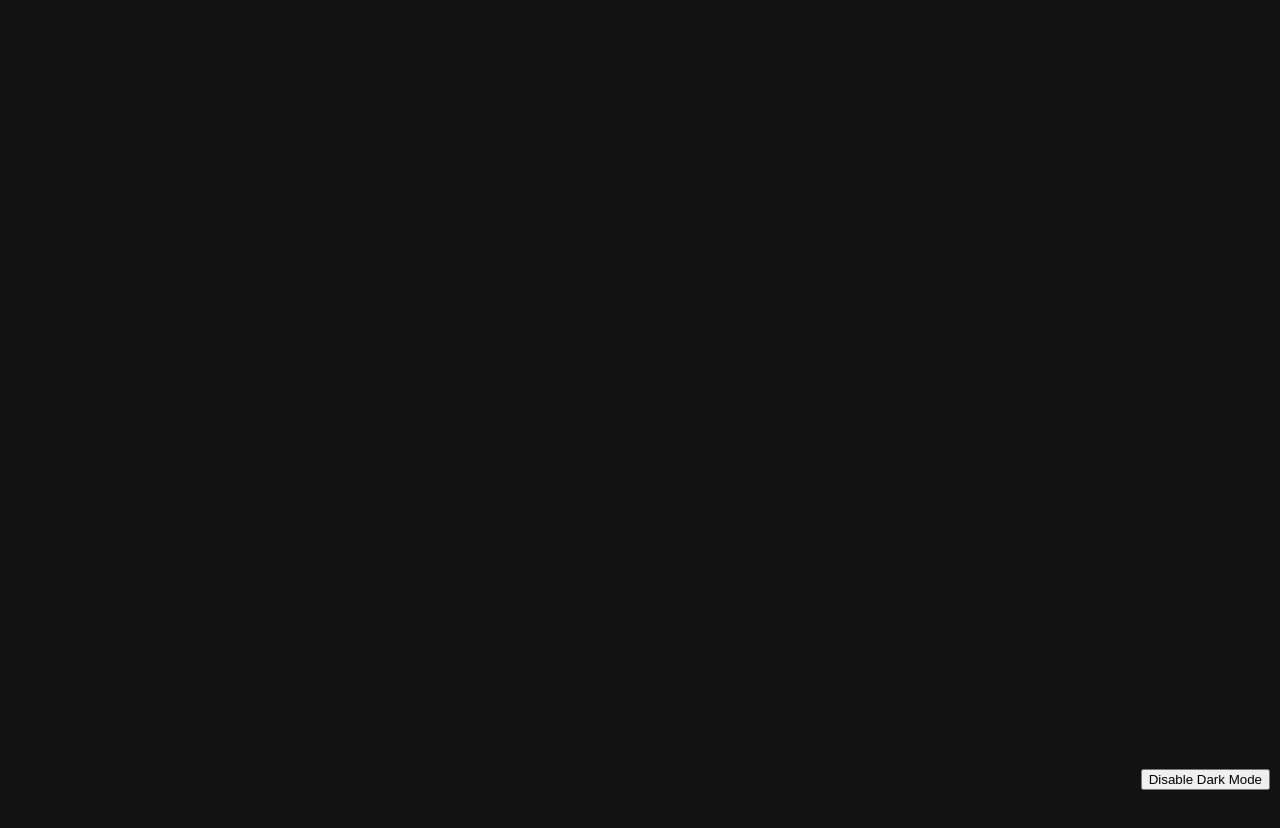
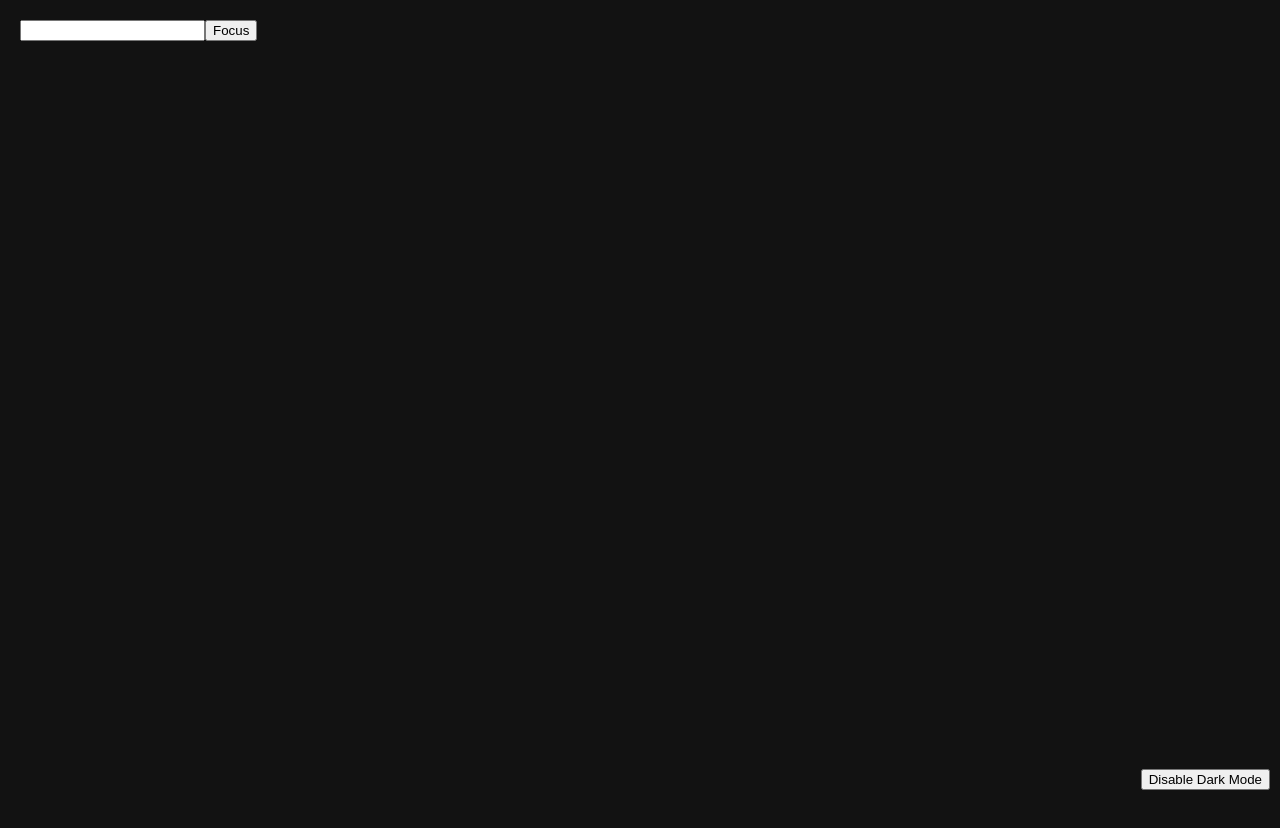
Before and after one commit to DylanIz/ReactTraining, a React (Vite) app in the folder ReactUpskill/react-demo/: page / in a window 1280 px wide. Shown: the top 828 px of the page. Built offline with nearby package versions, Linux system fonts and the light colour scheme.

Commit message:
use ref basic example

```diff
--- a/ReactUpskill/react-demo/src/App.tsx
+++ b/ReactUpskill/react-demo/src/App.tsx
@@ -1,10 +1,20 @@
+import { useRef } from "react";
 import "./App.css";
 import DarkMode from "./Components/DarkMode";
 
 const App = () => {
+  const inputElement = useRef<HTMLInputElement>(null);
+
+  const handleFocus = () => {
+    inputElement.current?.focus();
+    inputElement.current!.value = "Dylan";
+  };
+
   return (
     <>
       <div className="app-container">
+        <input type="text" ref={inputElement} />
+        <button onClick={handleFocus}>Focus</button>
         <DarkMode />
       </div>
     </>
```
